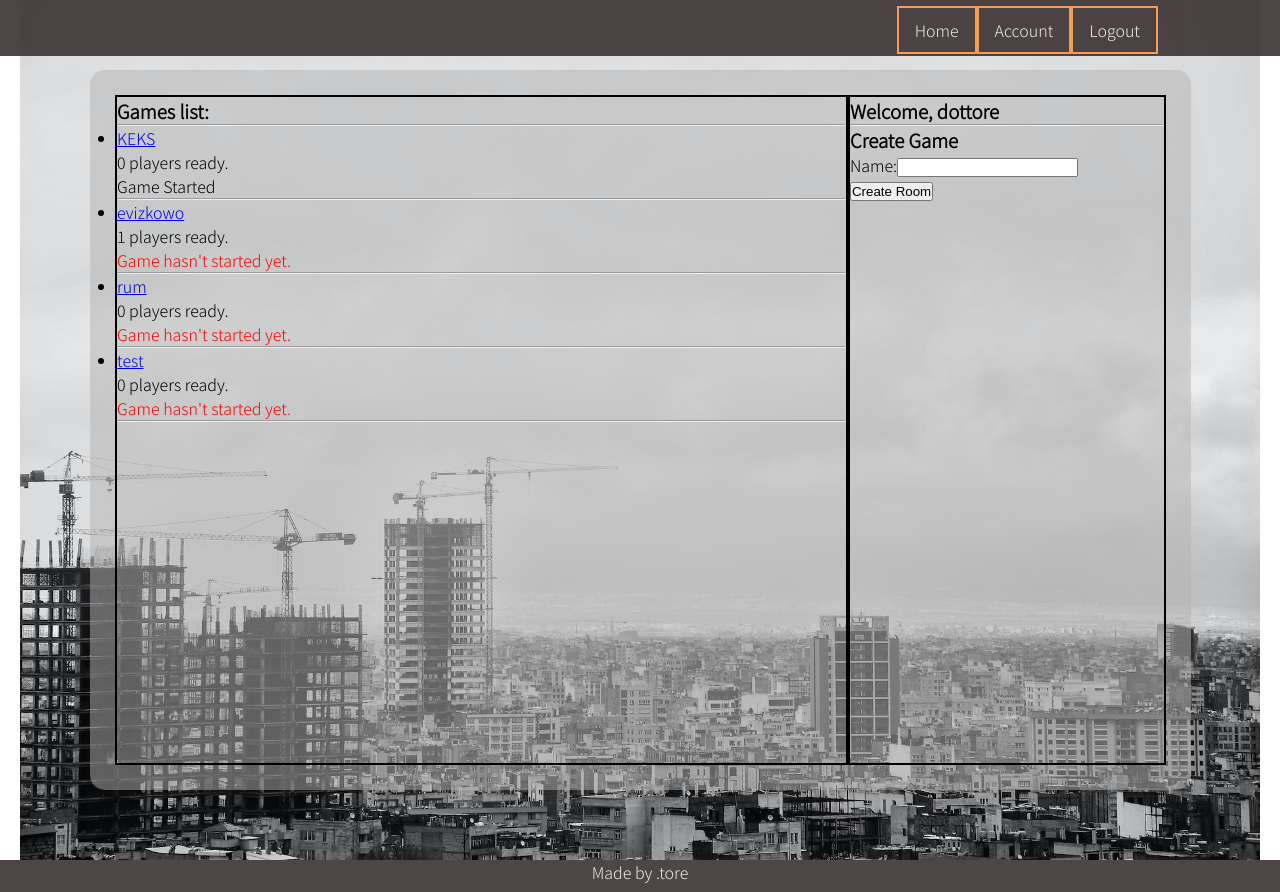
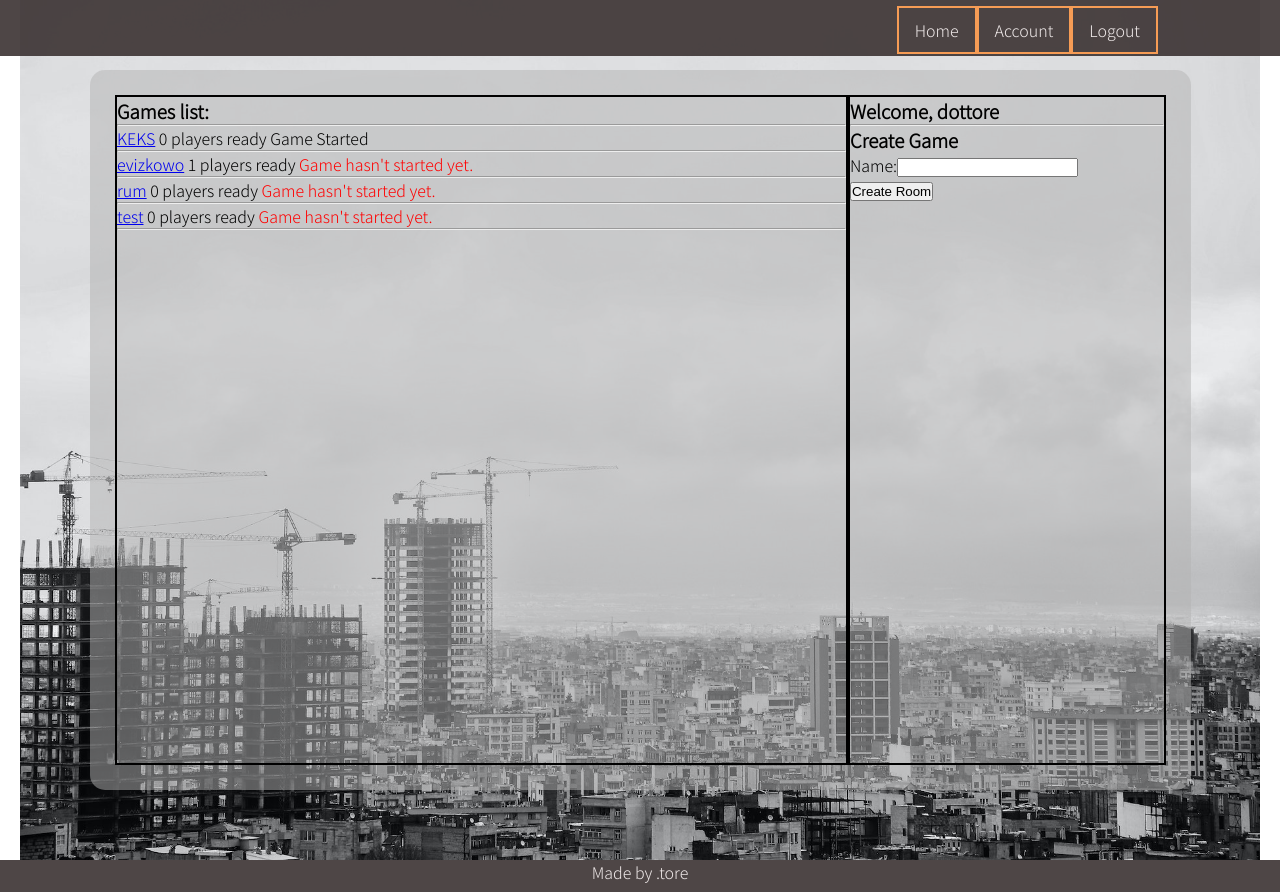
Before and after one commit to devvile/Minipoly, a Django app: page /player/home/s in a window 1280 px wide. Run offline with Django 3.2, Linux system fonts and the light colour scheme; a user stored in the database is signed in; data comes from the database, SQL or seed files in the repository; both versions use the stored data as it was after the commit.

Commit message:
games list styling

```diff
--- a/Nova_gra/static/css/home.css
+++ b/Nova_gra/static/css/home.css
@@ -13,8 +13,8 @@
   border: 2px solid black;
 }
 
-h4 {
-  color: red;
+.games_list {
+  list-style: none;
 }
 
 .--blue {
--- a/Nova_gra/templates/player/home.html
+++ b/Nova_gra/templates/player/home.html
@@ -6,17 +6,19 @@
 <section class="lobby">
   <h3>Games list:</h3>
   <hr />
-  <ul>
+  <ul class="games_list">
     {% for g in games %}
     <li>
-      <a href="{% url 'detail' g.id %}">{{g.name}}</a>
-      {% if g.how_many_players_ready == 4 %} Full {% else %}
-      <p>{{g.how_many_players_ready}} players ready. {% endif %}</p>
-      {% if g.is_played%}
-      <p class="--grey">Game Started</p>
-      {% else %}
-      <p class="--red">Game hasn't started yet.</p>
-      {% endif %}
+      <p>
+        <a href="{% url 'detail' g.id %}">{{g.name}}</a>
+        {% if g.how_many_players_ready == 4 %} Full {% else %}
+        {{g.how_many_players_ready}}
+        <span>players ready{% endif %} {% if g.is_played %} </span>
+        <span class="--grey">Game Started</span>
+        {% else %}
+        <span class="--red">Game hasn't started yet.</span>
+        {% endif %}
+      </p>
     </li>
     <hr />
     {% endfor %}
```
Also changed, not shown: Nova_gra/db.sqlite3.
